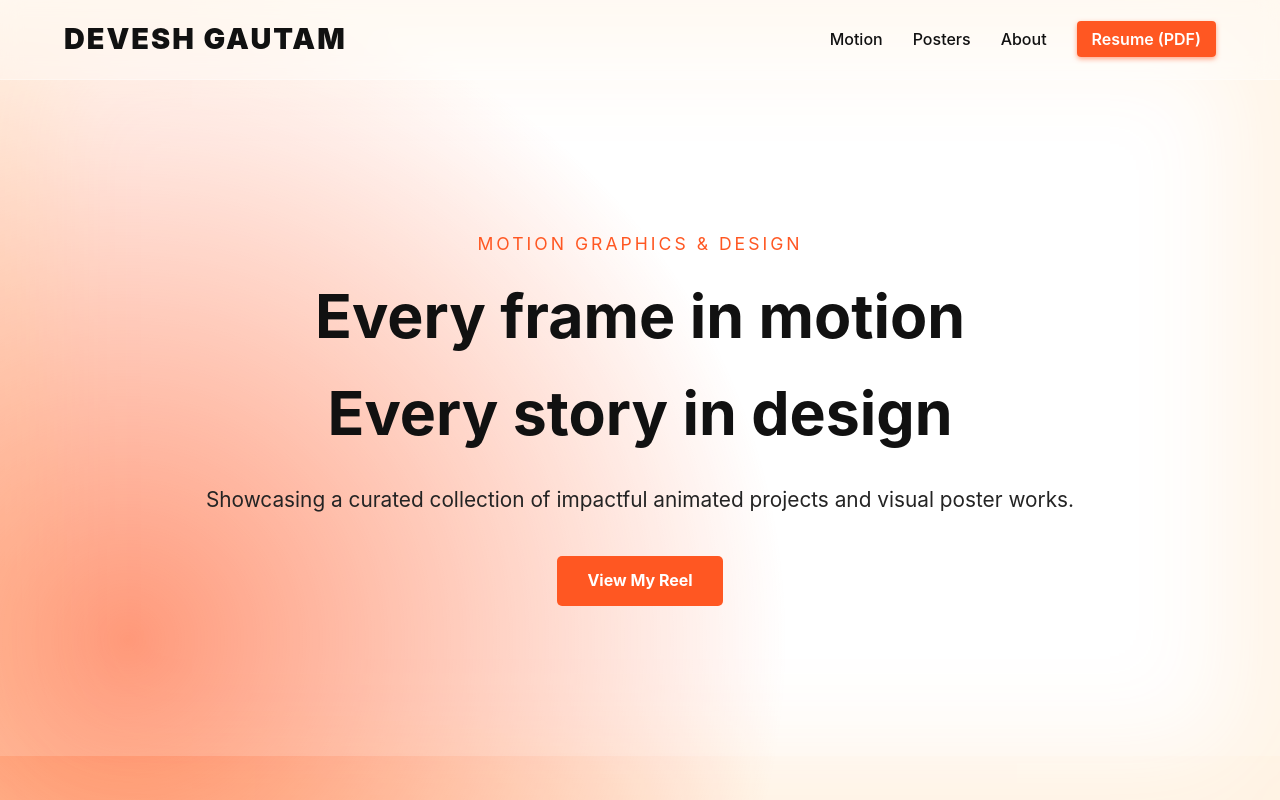
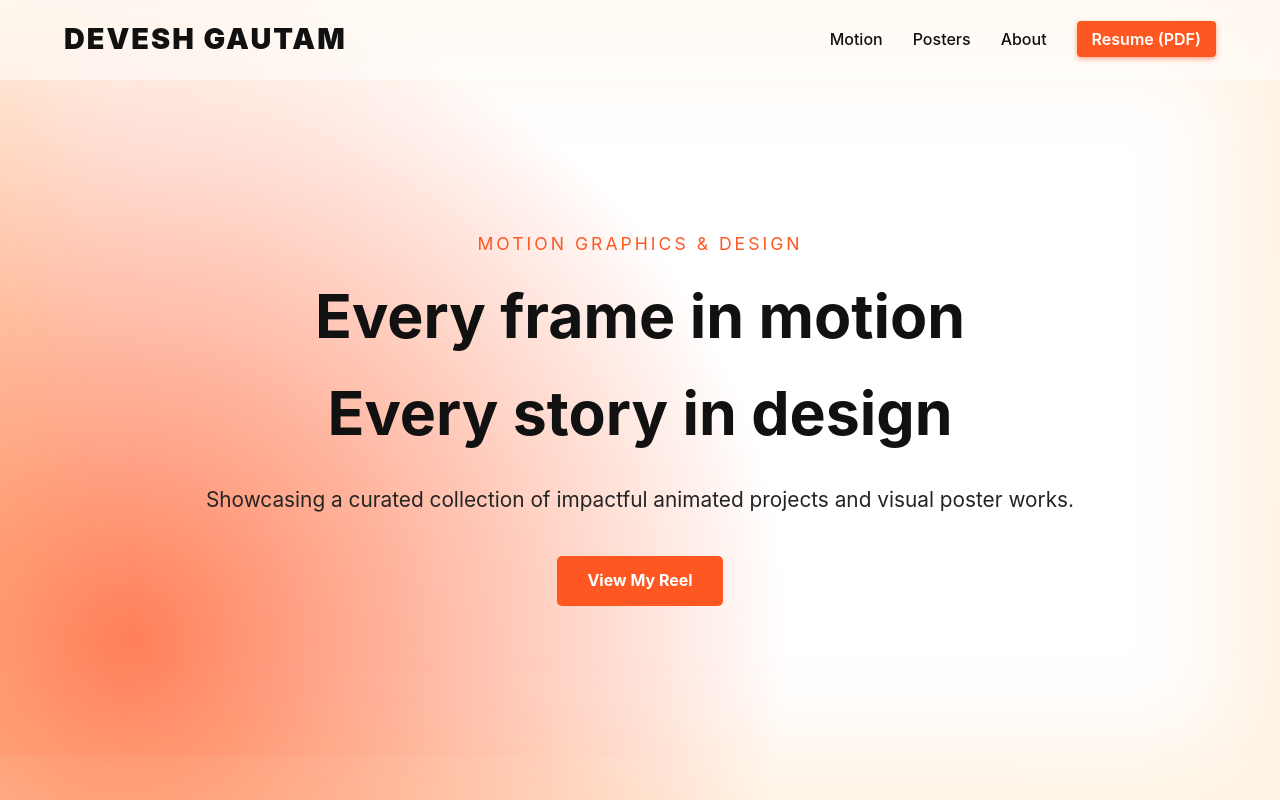
Before and after one commit to deveshh38-sudo/devesh-portfolio, a plain HTML site: page index.html in a window 1280 px wide. Shown: the top 800 px of the page. Drawn offline with Linux system fonts and the light colour scheme.

Commit message:
Update style.css

```diff
--- a/style.css
+++ b/style.css
@@ -6,7 +6,7 @@
 
     /* Backgrounds */
     --color-light: #ffffff;    /* Pure White Body */
-    --color-off-white: rgba(255, 255, 255, 0.238); /* Glassy Transparent White */
+    --color-off-white: rgba(255, 255, 255, 0.047); /* Glassy Transparent White */
 
     /* Text */
     --color-dark: #111111;     /* Deep Black */
```
